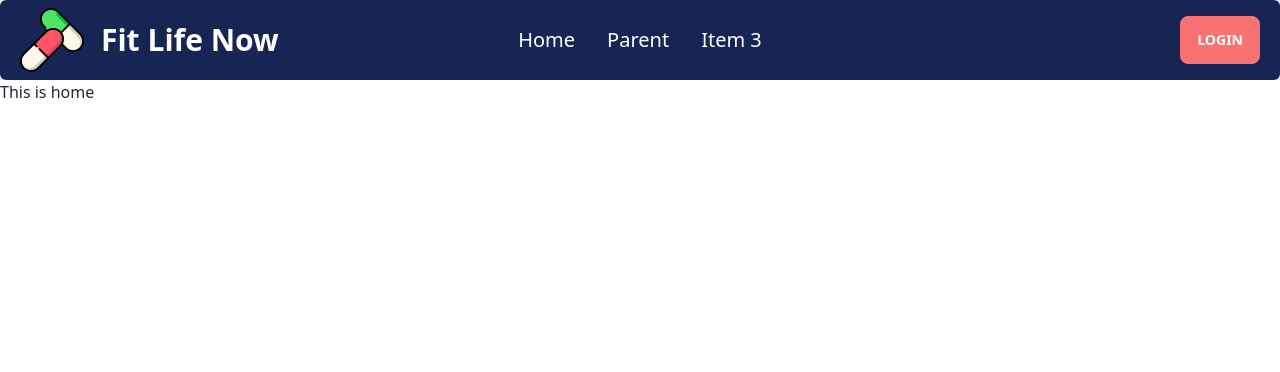
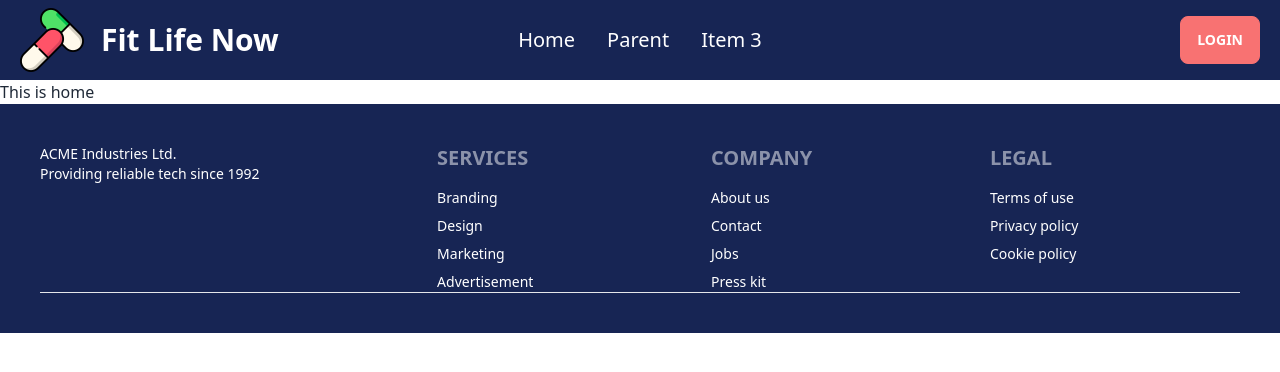
Before and after one commit to touhidcodes/PH-7-Fit-Life-Now-Client, a React (Vite) app: page / in a window 1280 px wide. Shown: the top 372 px of the page. Built offline with nearby package versions, Linux system fonts and the light colour scheme.

Commit message:
footer added

```diff
--- a/package.json
+++ b/package.json
@@ -14,6 +14,7 @@
     "match-sorter": "^6.3.1",
     "react": "^18.2.0",
     "react-dom": "^18.2.0",
+    "react-responsive-carousel": "^3.2.23",
     "react-router-dom": "^6.14.0",
     "sort-by": "^1.2.0"
   },
--- a/src/layouts/MainLayout/MainLayout.jsx
+++ b/src/layouts/MainLayout/MainLayout.jsx
@@ -1,12 +1,14 @@
 import React from "react";
 import Header from "../../pages/shared/Header/Header";
 import { Outlet } from "react-router-dom";
+import Footer from "../../pages/shared/Footer/Footer";
 
 const MainLayout = () => {
   return (
     <div>
       <Header />
       <Outlet />
+      <Footer />
     </div>
   );
 };
--- a/src/main.jsx
+++ b/src/main.jsx
@@ -6,8 +6,6 @@ import { RouterProvider } from "react-router-dom";
 
 ReactDOM.createRoot(document.getElementById("root")).render(
   <React.StrictMode>
-    <div className="mx-auto max-w-screen-xl">
-      <RouterProvider router={router} />
-    </div>
+    <RouterProvider router={router} />
   </React.StrictMode>
 );
--- /dev/null
+++ b/src/pages/shared/Footer/Footer.jsx
@@ -0,0 +1,43 @@
+import React from "react";
+
+const Footer = () => {
+  return (
+    <footer className=" bg-blue-950 ">
+      <div className="mx-auto max-w-screen-xl text-white p-10">
+        <div className="footer">
+          <div>
+            {/* Image */}
+            <p>
+              ACME Industries Ltd.
+              <br />
+              Providing reliable tech since 1992
+            </p>
+          </div>
+          <div>
+            <span className="footer-title text-xl">Services</span>
+            <a className="link link-hover">Branding</a>
+            <a className="link link-hover">Design</a>
+            <a className="link link-hover">Marketing</a>
+            <a className="link link-hover">Advertisement</a>
+          </div>
+          <div>
+            <span className="footer-title text-xl">Company</span>
+            <a className="link link-hover">About us</a>
+            <a className="link link-hover">Contact</a>
+            <a className="link link-hover">Jobs</a>
+            <a className="link link-hover">Press kit</a>
+          </div>
+          <div>
+            <span className="footer-title text-xl">Legal</span>
+            <a className="link link-hover">Terms of use</a>
+            <a className="link link-hover">Privacy policy</a>
+            <a className="link link-hover">Cookie policy</a>
+          </div>
+        </div>
+        <hr />
+      </div>
+    </footer>
+  );
+};
+
+export default Footer;
--- a/src/pages/shared/Header/Header.jsx
+++ b/src/pages/shared/Header/Header.jsx
@@ -17,7 +17,8 @@ const Header = () => {
   );
 
   return (
-    <div className="navbar bg-blue-950 text-white rounded-md">
+    <div className=" bg-blue-950">
+      <div className="navbar  text-white mx-auto max-w-screen-xl">
         <div className="navbar-start">
           <div className="dropdown">
             <label tabIndex={0} className="btn btn-ghost lg:hidden">
@@ -53,6 +54,7 @@ const Header = () => {
           <a className="btn btn-error text-white mr-3">Login</a>
         </div>
       </div>
+    </div>
   );
 };
 
```
Also changed, not shown: 1 other file (tests, documents, lock files or other folders). Lines whose indentation alone changed are shown as unchanged.
